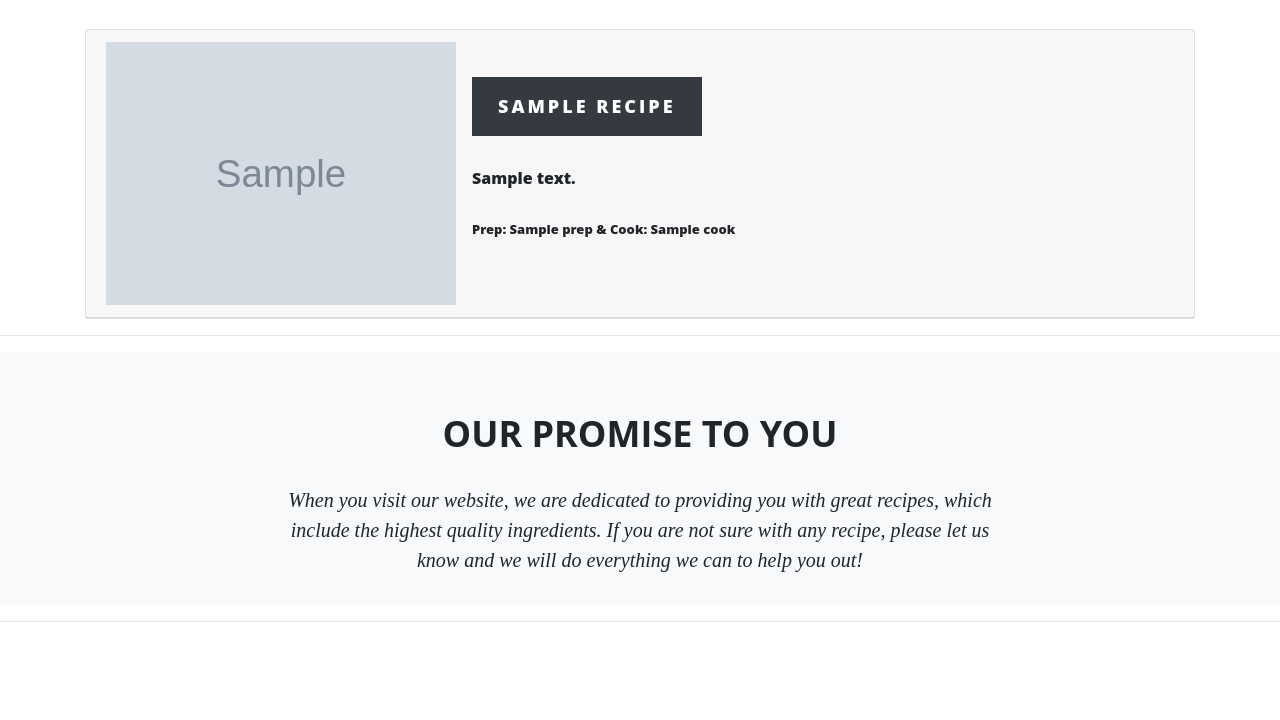
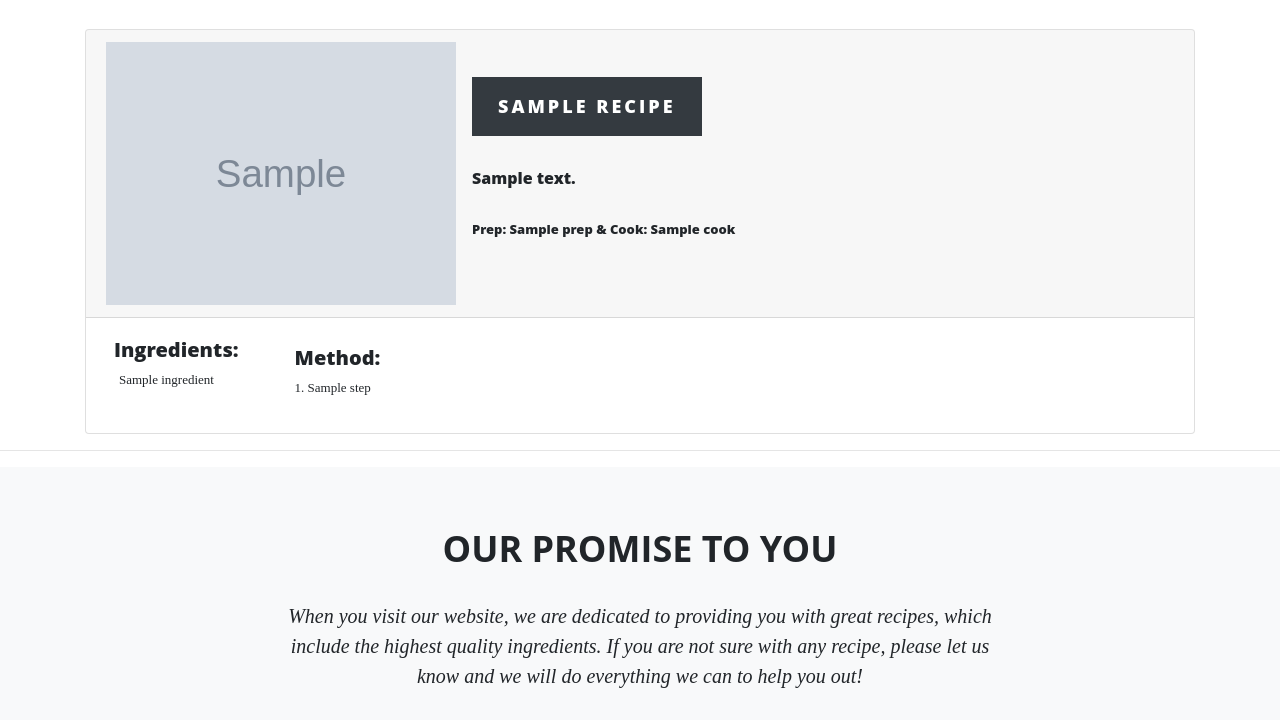
Before and after one commit to MrHraza/Cook-it, a Flask app: template bigpot/templates/index.html in a window 1280 px wide, after a click that opens the changed part. Shown: the part 657-1377 px from the top of the page. Run offline with Flask 3, Linux system fonts and the light colour scheme; the template is opened without the code that fills it: most values are stand-ins (such as "Sample title", 1, 10 or a date in 2020); grey boxes marked "Sample" are stand-in pictures; some libraries are stand-ins or nearby versions.

Commit message:
added recipe instructions and ingredients

```diff
--- a/bigpot/templates/index.html
+++ b/bigpot/templates/index.html
@@ -32,15 +32,27 @@
                 </h5>
               </div>
 
-              <div id="collapseOne" class="collapse show" aria-labelledby="headingOne" data-parent="#accordion">
+              <div id="collapseOne" class="collapse" aria-labelledby="headingOne" data-parent="#accordion">
                 <div class="card-body">
-                  how do i put the ingredients and method here
+                  <div class="container px-2" style="display: flex;" >
+                    <div>
+                      <h5><strong>Ingredients:</strong></h5>
+                      {% for ingredient in recipe.ingredients %}
+                          <li style="list-style: none; text-indent: 4%; font-size: small;" class="mb-2">{{ ingredient }}</li>
+                      {% endfor %}
+                    </div>
+                    <div class="m-2 px-5">
+                      <h5><strong>Method:</strong></h5>
+                      {% for step in recipe.steps %}
+                          <li style="list-style:decimal; font-size: small;" class="mb-2">{{ step }}</li>
+                      {% endfor %}
+                    </div>
+                  </div>
                 </div>
               </div>
             </div>
 
           {% endfor %}
-
         </div>
     </div>
 </section>
--- a/requirements.txt
+++ b/requirements.txt
@@ -1,2 +1,2 @@
-flask
-flask_sqlalchemy
+Flask
+Flask_sqlalchemy
```
Also changed, not shown: data/recipies.json (+10 -4 lines).
